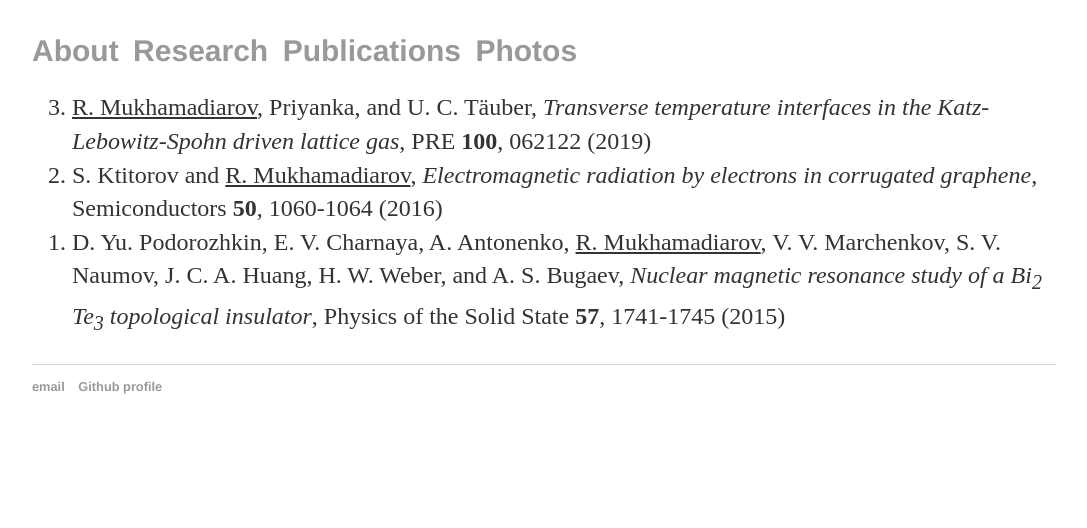
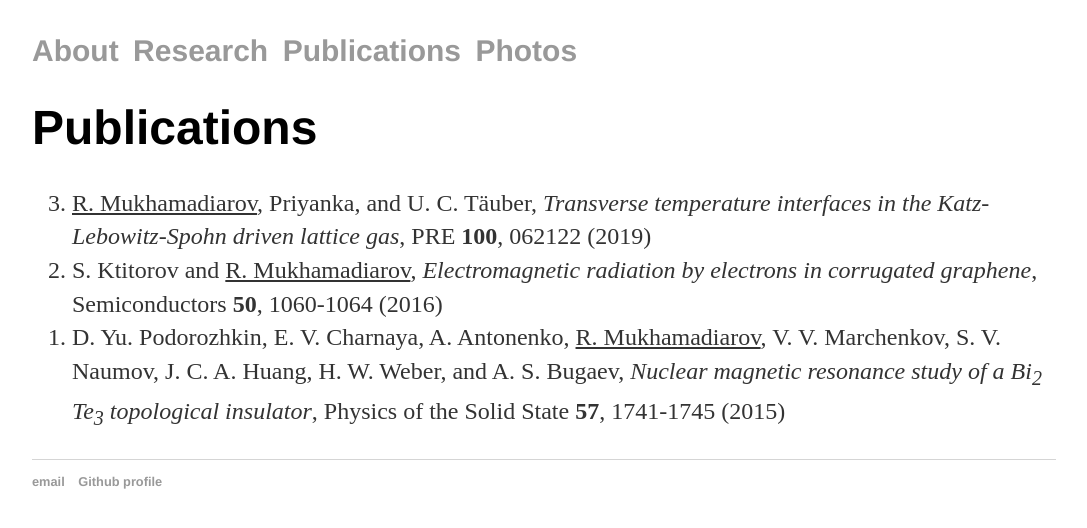
Before and after one commit to RusFortunat/mukhamadiarov, a Jekyll site: the page built from publications/index.html, in a window 1280 px wide. Shown: the top 528 px of the page, without its empty margins (96-1183 px from the left). Built offline with Jekyll 4.4.1, drawn with Linux system fonts in a browser that asks for light colours.

Commit message:
Update index.html

```diff
--- a/publications/index.html
+++ b/publications/index.html
@@ -1,6 +1,8 @@
 ---
 layout: default
+title: Publications
 ---
+<h1>{{ page.title }}</h1>
   <div class="publications">
       <ol reversed type="1">
         <li><u>R. Mukhamadiarov</u>, Priyanka, and U. C. Täuber, <i>Transverse temperature interfaces in the Katz-Lebowitz-Spohn driven lattice gas</i>, PRE <b>100</b>, 062122 (2019) </li>
```
